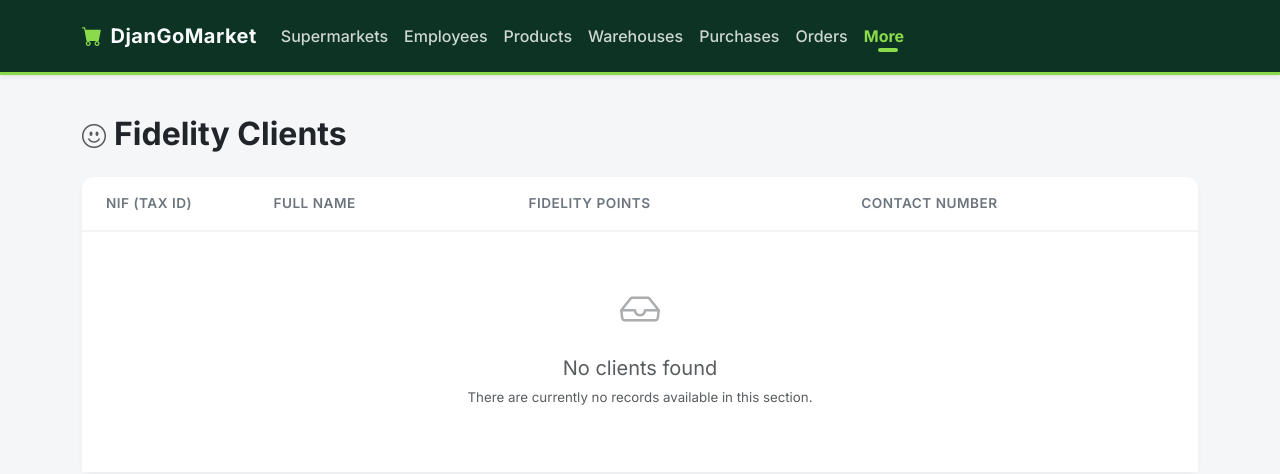
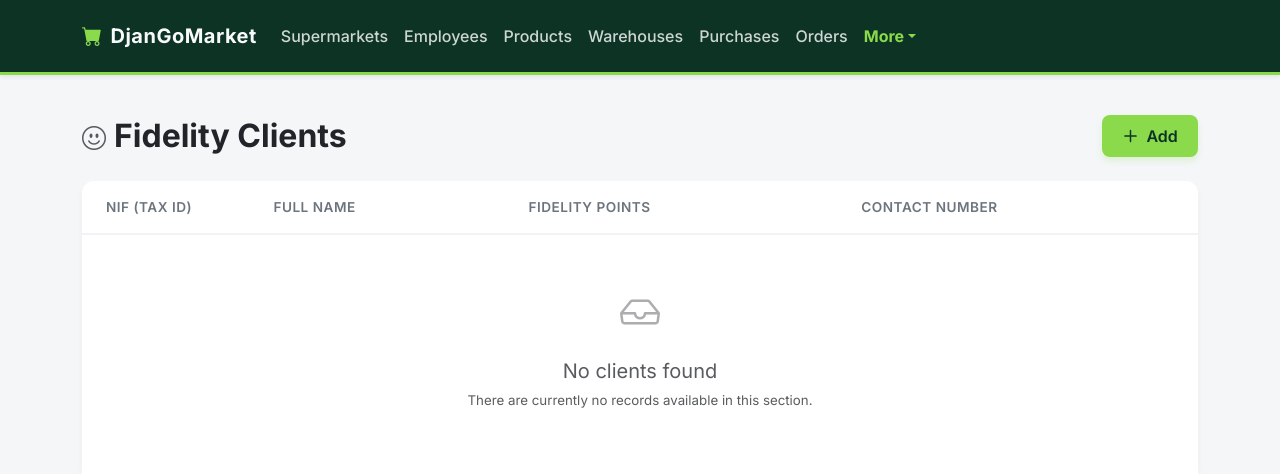
Before and after one commit to samuelvinhas/DjanGoMarket, a Django app: page /clients/ in a window 1280 px wide. Shown: the top 474 px of the page. Run offline with Django 5.2, Linux system fonts and the light colour scheme; data that the repository does not hold is empty.

Commit message:
add button and "more" fix

```diff
--- a/templates/client_list.html
+++ b/templates/client_list.html
@@ -4,6 +4,11 @@
 <div class="d-flex align-items-center justify-content-between mb-4">
     <div>
         <h2 class="fw-bold mb-0 text-dark"><i class="bi bi-emoji-smile text-muted me-2" style="font-size: 1.5rem;"></i>Fidelity Clients</h2>
+    </div>
+    <div>
+        <a href="#" class="btn" style="background-color: #8bda4b; color: #0c3324; font-weight: 600; padding: 0.5rem 1.2rem; border-radius: 8px; box-shadow: 0 4px 6px rgba(139, 218, 75, 0.2); transition: all 0.2s;">
+            <i class="bi bi-plus-lg me-2" style="-webkit-text-stroke: 0.5px;"></i>Add
+        </a>
     </div>
 </div>
 
--- a/templates/distributor_list.html
+++ b/templates/distributor_list.html
@@ -4,6 +4,11 @@
 <div class="d-flex align-items-center justify-content-between mb-4">
     <div>
         <h2 class="fw-bold mb-0 text-dark"><i class="bi bi-building text-muted me-2" style="font-size: 1.5rem;"></i>Supplier Network</h2>
+    </div>
+    <div>
+        <a href="#" class="btn" style="background-color: #8bda4b; color: #0c3324; font-weight: 600; padding: 0.5rem 1.2rem; border-radius: 8px; box-shadow: 0 4px 6px rgba(139, 218, 75, 0.2); transition: all 0.2s;">
+            <i class="bi bi-plus-lg me-2" style="-webkit-text-stroke: 0.5px;"></i>Add
+        </a>
     </div>
 </div>
 
--- a/templates/employee_list.html
+++ b/templates/employee_list.html
@@ -4,6 +4,11 @@
 <div class="d-flex align-items-center justify-content-between mb-4">
     <div>
         <h2 class="fw-bold mb-0 text-dark"><i class="bi bi-person-badge text-muted me-2" style="font-size: 1.5rem;"></i>Employees</h2>
+    </div>
+    <div>
+        <a href="#" class="btn" style="background-color: #8bda4b; color: #0c3324; font-weight: 600; padding: 0.5rem 1.2rem; border-radius: 8px; box-shadow: 0 4px 6px rgba(139, 218, 75, 0.2); transition: all 0.2s;">
+            <i class="bi bi-plus-lg me-2" style="-webkit-text-stroke: 0.5px;"></i>Add
+        </a>
     </div>
 </div>
 
--- a/templates/layout.html
+++ b/templates/layout.html
@@ -20,7 +20,7 @@
         .nav-link { color: rgba(255, 255, 255, 0.8) !important; font-weight: 500; transition: color 0.2s; }
         .nav-link:hover { color: #fff !important; }
         .nav-link.active { font-weight: 700; opacity: 1; color: #8bda4b !important; position: relative; }
-        .nav-link.active::after { content: ''; position: absolute; bottom: 4px; left: 50%; transform: translateX(-50%); width: 20px; height: 2px; background-color: #8bda4b; border-radius: 2px; }
+        .nav-link.active:not(.dropdown-toggle)::after { content: ''; position: absolute; bottom: 4px; left: 50%; transform: translateX(-50%); width: 20px; height: 2px; background-color: #8bda4b; border-radius: 2px; }
 
         .card { border: none; border-radius: 12px; box-shadow: 0 4px 6px rgba(0,0,0,0.04); margin-bottom: 30px; }
         .card-header { background-color: white; border-bottom: 2px solid #f1f3f5; padding: 1.5rem 1.5rem 1rem; border-radius: 12px 12px 0 0 !important; }
--- a/templates/order_list.html
+++ b/templates/order_list.html
@@ -4,6 +4,11 @@
 <div class="d-flex align-items-center justify-content-between mb-4">
     <div>
         <h2 class="fw-bold mb-0 text-dark"><i class="bi bi-truck text-muted me-2" style="font-size: 1.5rem;"></i>Supplier Orders</h2>
+    </div>
+    <div>
+        <a href="#" class="btn" style="background-color: #8bda4b; color: #0c3324; font-weight: 600; padding: 0.5rem 1.2rem; border-radius: 8px; box-shadow: 0 4px 6px rgba(139, 218, 75, 0.2); transition: all 0.2s;">
+            <i class="bi bi-plus-lg me-2" style="-webkit-text-stroke: 0.5px;"></i>Add
+        </a>
     </div>
 </div>
 
--- a/templates/product_list.html
+++ b/templates/product_list.html
@@ -4,6 +4,11 @@
 <div class="d-flex align-items-center justify-content-between mb-4">
     <div>
         <h2 class="fw-bold mb-0 text-dark"><i class="bi bi-box-seam text-muted me-2" style="font-size: 1.5rem;"></i>Products</h2>
+    </div>
+    <div>
+        <a href="#" class="btn" style="background-color: #8bda4b; color: #0c3324; font-weight: 600; padding: 0.5rem 1.2rem; border-radius: 8px; box-shadow: 0 4px 6px rgba(139, 218, 75, 0.2); transition: all 0.2s;">
+            <i class="bi bi-plus-lg me-2" style="-webkit-text-stroke: 0.5px;"></i>Add
+        </a>
     </div>
 </div>
 
--- a/templates/purchase_list.html
+++ b/templates/purchase_list.html
@@ -4,6 +4,11 @@
 <div class="d-flex align-items-center justify-content-between mb-4">
     <div>
         <h2 class="fw-bold mb-0 text-dark"><i class="bi bi-receipt text-muted me-2" style="font-size: 1.5rem;"></i>Customer Purchases</h2>
+    </div>
+    <div>
+        <a href="#" class="btn" style="background-color: #8bda4b; color: #0c3324; font-weight: 600; padding: 0.5rem 1.2rem; border-radius: 8px; box-shadow: 0 4px 6px rgba(139, 218, 75, 0.2); transition: all 0.2s;">
+            <i class="bi bi-plus-lg me-2" style="-webkit-text-stroke: 0.5px;"></i>Add
+        </a>
     </div>
 </div>
 
--- a/templates/section_list.html
+++ b/templates/section_list.html
@@ -4,6 +4,11 @@
 <div class="d-flex align-items-center justify-content-between mb-4">
     <div>
         <h2 class="fw-bold mb-0 text-dark"><i class="bi bi-tags text-muted me-2" style="font-size: 1.5rem;"></i>Store Sections</h2>
+    </div>
+    <div>
+        <a href="#" class="btn" style="background-color: #8bda4b; color: #0c3324; font-weight: 600; padding: 0.5rem 1.2rem; border-radius: 8px; box-shadow: 0 4px 6px rgba(139, 218, 75, 0.2); transition: all 0.2s;">
+            <i class="bi bi-plus-lg me-2" style="-webkit-text-stroke: 0.5px;"></i>Add
+        </a>
     </div>
 </div>
 
--- a/templates/supermarket_list.html
+++ b/templates/supermarket_list.html
@@ -4,6 +4,11 @@
 <div class="d-flex align-items-center justify-content-between mb-4">
     <div>
         <h2 class="fw-bold mb-0 text-dark"><i class="bi bi-shop text-muted me-2" style="font-size: 1.5rem;"></i>Supermarkets</h2>
+    </div>
+    <div>
+        <a href="#" class="btn" style="background-color: #8bda4b; color: #0c3324; font-weight: 600; padding: 0.5rem 1.2rem; border-radius: 8px; box-shadow: 0 4px 6px rgba(139, 218, 75, 0.2); transition: all 0.2s;">
+            <i class="bi bi-plus-lg me-2" style="-webkit-text-stroke: 0.5px;"></i>Add
+        </a>
     </div>
 </div>
 
--- a/templates/warehouse_list.html
+++ b/templates/warehouse_list.html
@@ -4,6 +4,11 @@
 <div class="d-flex align-items-center justify-content-between mb-4">
     <div>
         <h2 class="fw-bold mb-0 text-dark"><i class="bi bi-boxes text-muted me-2" style="font-size: 1.5rem;"></i>Warehouses</h2>
+    </div>
+    <div>
+        <a href="#" class="btn" style="background-color: #8bda4b; color: #0c3324; font-weight: 600; padding: 0.5rem 1.2rem; border-radius: 8px; box-shadow: 0 4px 6px rgba(139, 218, 75, 0.2); transition: all 0.2s;">
+            <i class="bi bi-plus-lg me-2" style="-webkit-text-stroke: 0.5px;"></i>Add
+        </a>
     </div>
 </div>
 
```
